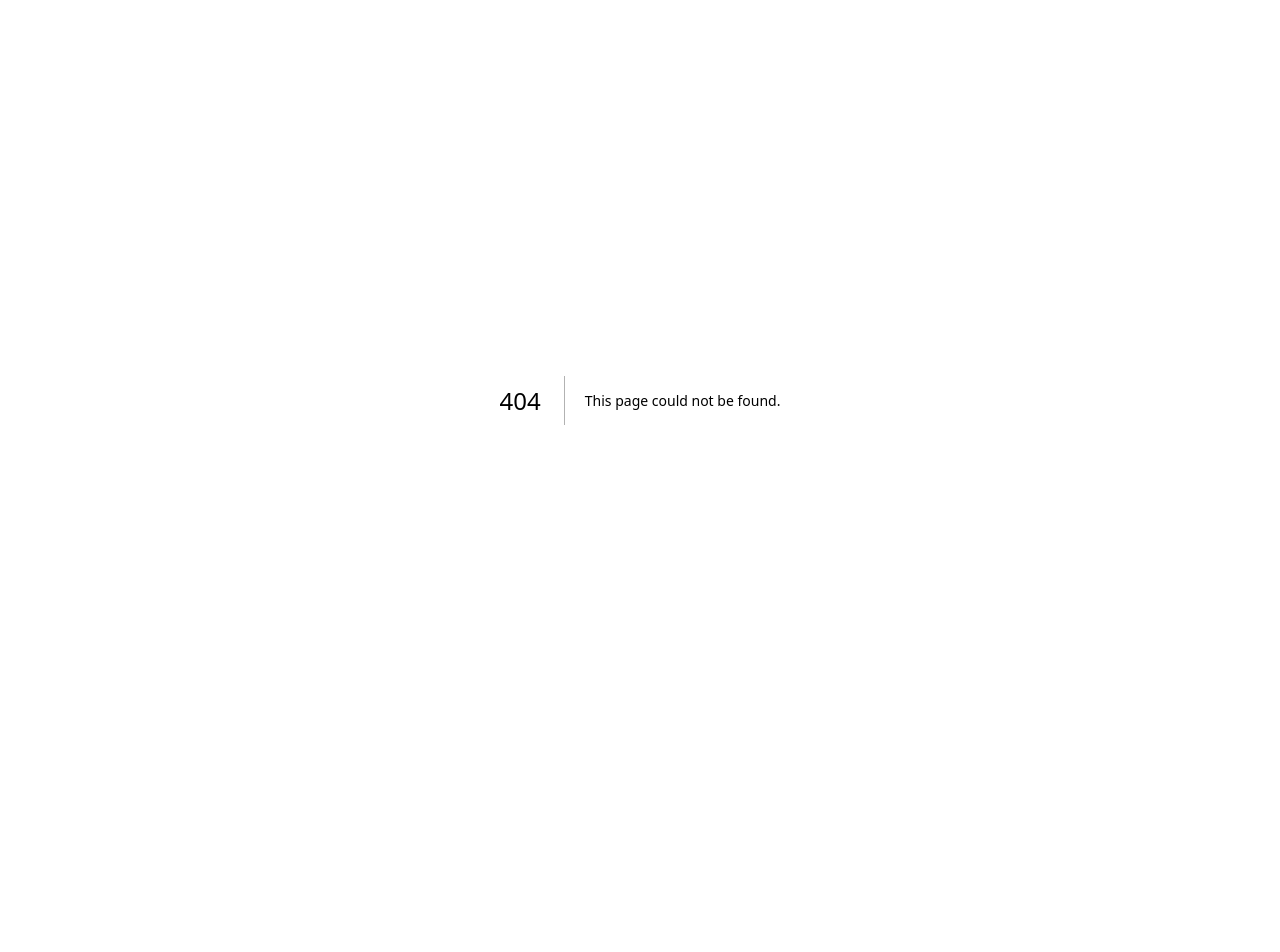
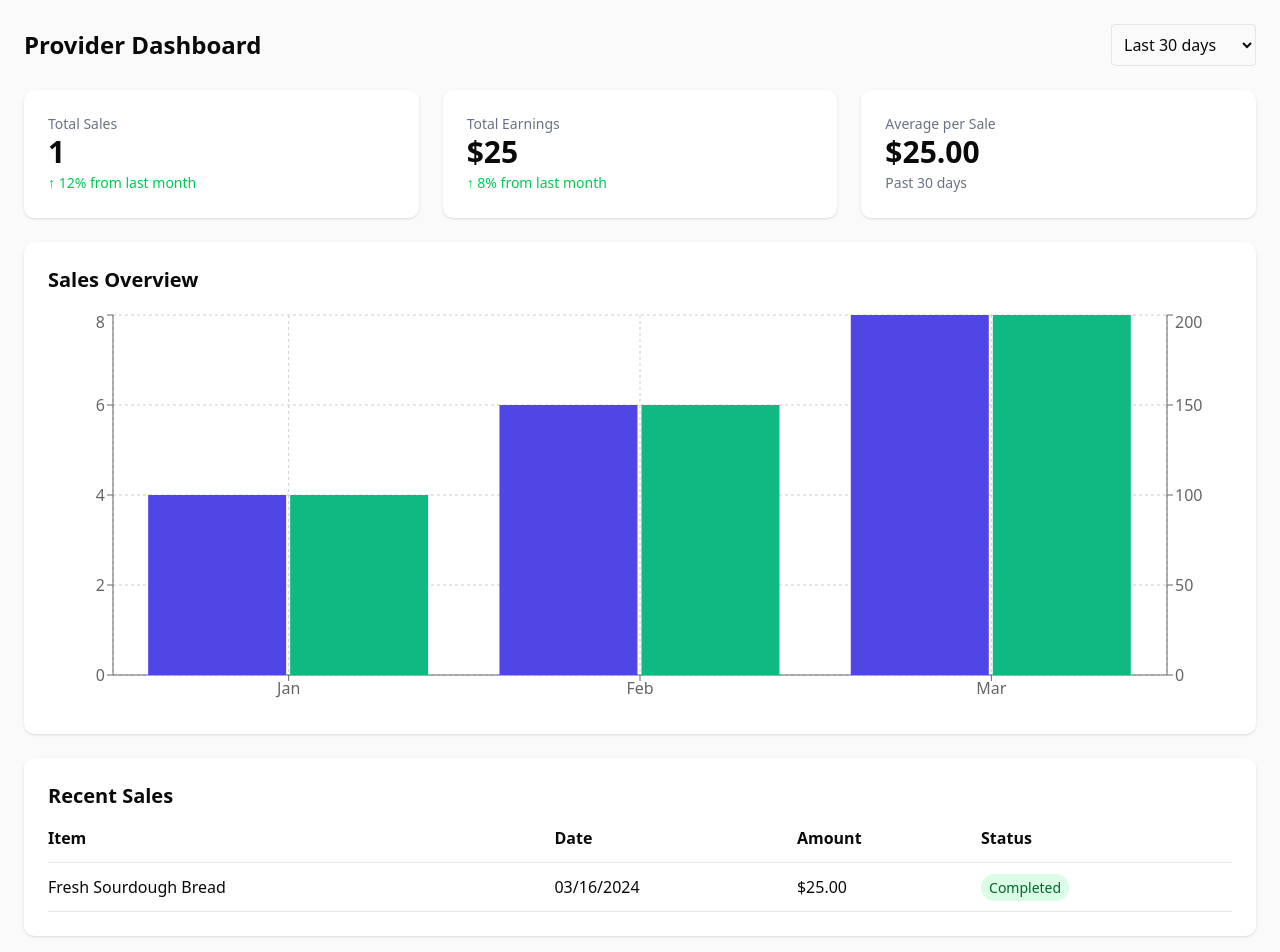
Before and after one commit to diegogama8934/risy, a Next.js app: page /providers/home in a window 1280 px wide. Before the commit this address had no page. Shown: the top 952 px of the page. Before the commit the page ends 800 px from the top, so only its background shows below. Built offline with nearby package versions, Linux system fonts and the light colour scheme; what @ant-design/nextjs-registry, tailwindcss-react-aria-components would draw is missing.

Commit message:
ADD (providers): home page

```diff
--- a/package.json
+++ b/package.json
@@ -21,6 +21,7 @@
     "postcss": "^8.5.3",
     "react": "^19.0.0",
     "react-dom": "^19.0.0",
+    "recharts": "^2.15.1",
     "tailwind-merge": "^3.0.2",
     "tailwindcss": "^4.0.17",
     "tailwindcss-animate": "^1.0.7",
--- /dev/null
+++ b/src/app/providers/home/page.tsx
@@ -0,0 +1,129 @@
+"use client";
+import { fakePosts } from "@/constants/Post";
+import { FoodCategory } from "@/interfaces/Post";
+import {
+  BarChart,
+  Bar,
+  XAxis,
+  YAxis,
+  CartesianGrid,
+  Tooltip,
+  ResponsiveContainer
+} from 'recharts';
+
+// Helper function to calculate stats
+const calculateStats = () => {
+  const sales = fakePosts.filter(post => post.category === FoodCategory.Sale);
+  const totalEarnings = sales.length * 25; // Mock average price of $25 per sale
+  const monthlyData = [
+    { month: 'Jan', sales: 4, earnings: 100 },
+    { month: 'Feb', sales: 6, earnings: 150 },
+    { month: 'Mar', sales: 8, earnings: 200 },
+    // Mock data for demonstration
+  ];
+
+  return {
+    totalSales: sales.length,
+    totalEarnings,
+    monthlyData,
+    averagePerSale: totalEarnings / (sales.length || 1),
+  };
+};
+
+// Add this helper function for consistent date formatting
+const formatDate = (date: Date | undefined) => {
+  if (!date) return '';
+  return new Intl.DateTimeFormat('en-US', {
+    year: 'numeric',
+    month: '2-digit',
+    day: '2-digit'
+  }).format(date);
+};
+
+export default function ProvidersHomePage() {
+  const stats = calculateStats();
+
+  return (
+    <div className="p-6 space-y-6">
+      <div className="flex justify-between items-center">
+        <h1 className="text-2xl font-bold">Provider Dashboard</h1>
+        <select className="border p-2 rounded">
+          <option>Last 30 days</option>
+          <option>Last 3 months</option>
+          <option>Last year</option>
+        </select>
+      </div>
+
+      {/* Stats Cards */}
+      <div className="grid grid-cols-1 md:grid-cols-3 gap-6">
+        <div className="bg-white p-6 rounded-lg shadow">
+          <h3 className="text-gray-500 text-sm">Total Sales</h3>
+          <p className="text-3xl font-bold">{stats.totalSales}</p>
+          <span className="text-green-500 text-sm">↑ 12% from last month</span>
+        </div>
+
+        <div className="bg-white p-6 rounded-lg shadow">
+          <h3 className="text-gray-500 text-sm">Total Earnings</h3>
+          <p className="text-3xl font-bold">${stats.totalEarnings}</p>
+          <span className="text-green-500 text-sm">↑ 8% from last month</span>
+        </div>
+
+        <div className="bg-white p-6 rounded-lg shadow">
+          <h3 className="text-gray-500 text-sm">Average per Sale</h3>
+          <p className="text-3xl font-bold">${stats.averagePerSale.toFixed(2)}</p>
+          <span className="text-gray-500 text-sm">Past 30 days</span>
+        </div>
+      </div>
+
+      {/* Chart */}
+      <div className="bg-white p-6 rounded-lg shadow">
+        <h2 className="text-xl font-semibold mb-4">Sales Overview</h2>
+        <div className="h-[400px]">
+          <ResponsiveContainer width="100%" height="100%">
+            <BarChart data={stats.monthlyData}>
+              <CartesianGrid strokeDasharray="3 3" />
+              <XAxis dataKey="month" />
+              <YAxis yAxisId="left" />
+              <YAxis yAxisId="right" orientation="right" />
+              <Tooltip />
+              <Bar yAxisId="left" dataKey="sales" fill="#4F46E5" name="Sales" />
+              <Bar yAxisId="right" dataKey="earnings" fill="#10B981" name="Earnings" />
+            </BarChart>
+          </ResponsiveContainer>
+        </div>
+      </div>
+
+      {/* Recent Sales Table */}
+      <div className="bg-white p-6 rounded-lg shadow">
+        <h2 className="text-xl font-semibold mb-4">Recent Sales</h2>
+        <table className="w-full">
+          <thead>
+            <tr className="text-left border-b">
+              <th className="pb-3">Item</th>
+              <th className="pb-3">Date</th>
+              <th className="pb-3">Amount</th>
+              <th className="pb-3">Status</th>
+            </tr>
+          </thead>
+          <tbody>
+            {fakePosts
+              .filter(post => post.category === FoodCategory.Sale)
+              .slice(0, 5)
+              .map(post => (
+                <tr key={post.id} className="border-b">
+                  <td className="py-3">{post.title}</td>
+                  <td>{formatDate(post.createdAt)}</td>
+                  <td>$25.00</td>
+                  <td>
+                    <span className="bg-green-100 text-green-800 px-2 py-1 rounded-full text-sm">
+                      Completed
+                    </span>
+                  </td>
+                </tr>
+              ))}
+          </tbody>
+        </table>
+      </div>
+    </div>
+  );
+}
--- /dev/null
+++ b/src/app/providers/page.tsx
@@ -0,0 +1,5 @@
+import { redirect } from "next/navigation";
+
+export default function ProvidersPage() {
+  redirect("/providers/home");
+}
```
Also changed, not shown: 1 other file (tests, documents, lock files or other folders).
